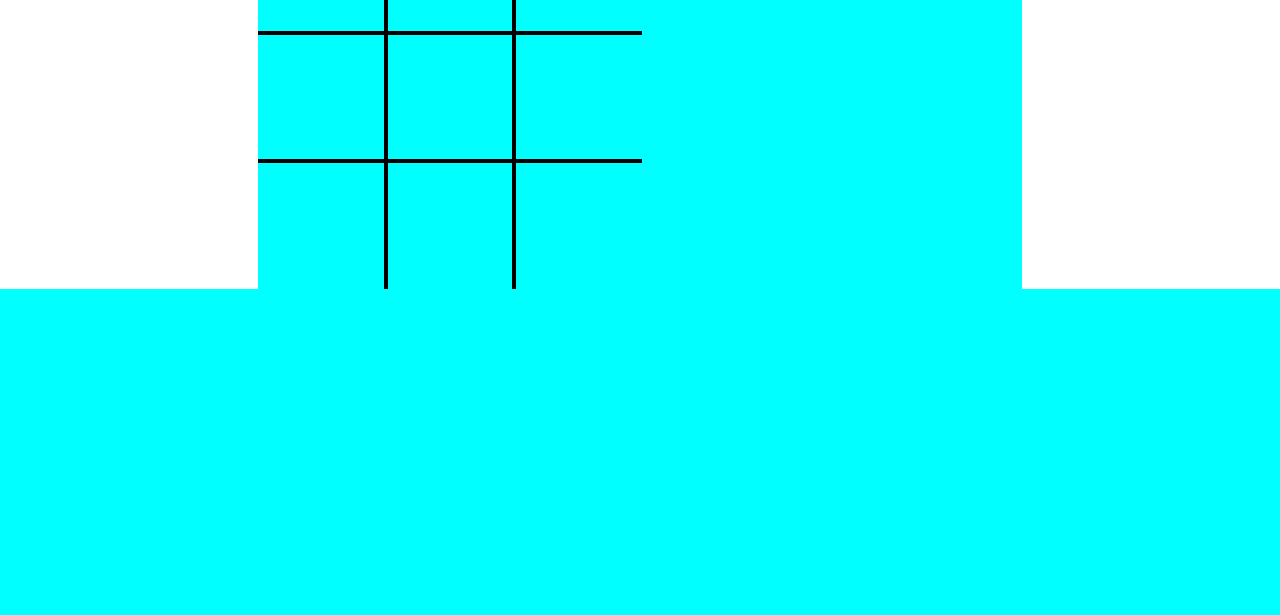
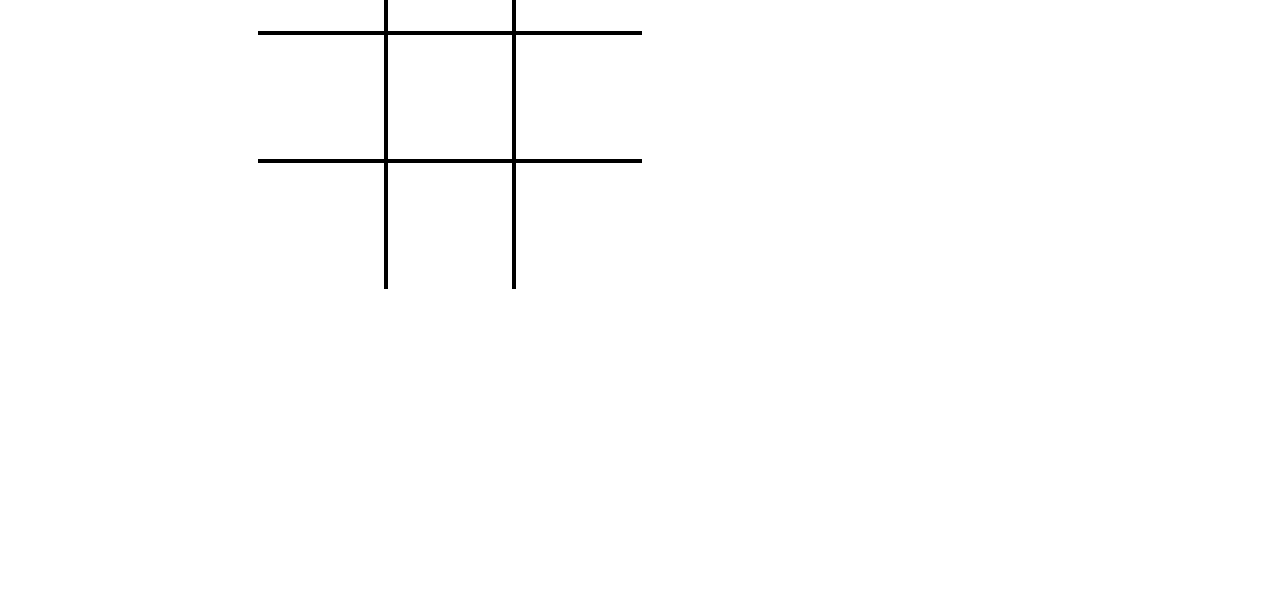
Before and after one commit to CASESENSITIVE007/Tic-tac-toe, a plain HTML site: page index.html in a window 1280 px wide. Shown: the part 185-800 px from the top of the page. Drawn offline with Linux system fonts and the light colour scheme.

Commit message:
Update style.css

```diff
--- a/style.css
+++ b/style.css
@@ -4,7 +4,7 @@
 *{
     margin:0;
     padding: 0;
-    background-color: cyan;
+    background-color: white;
 }
 
 nav{
```
